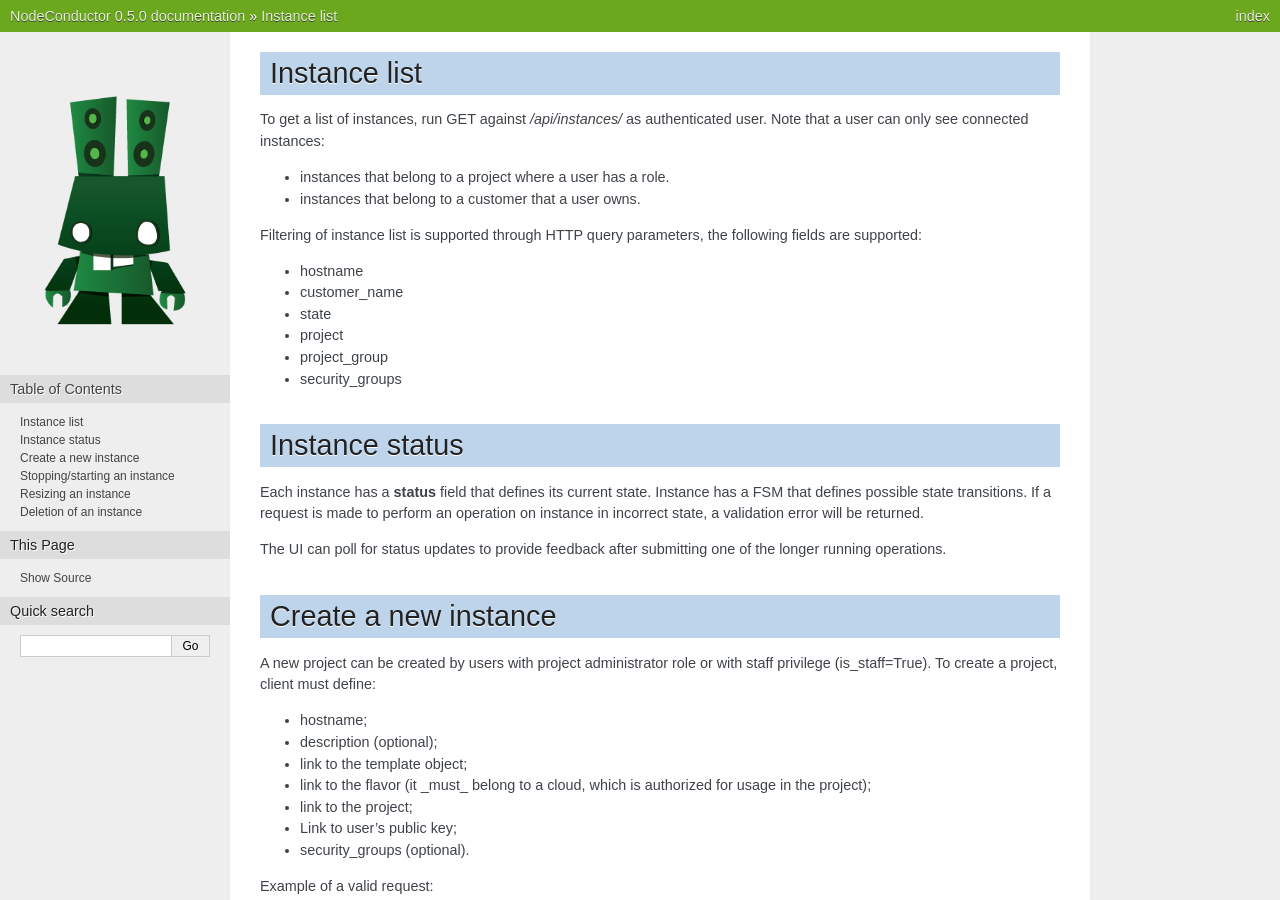
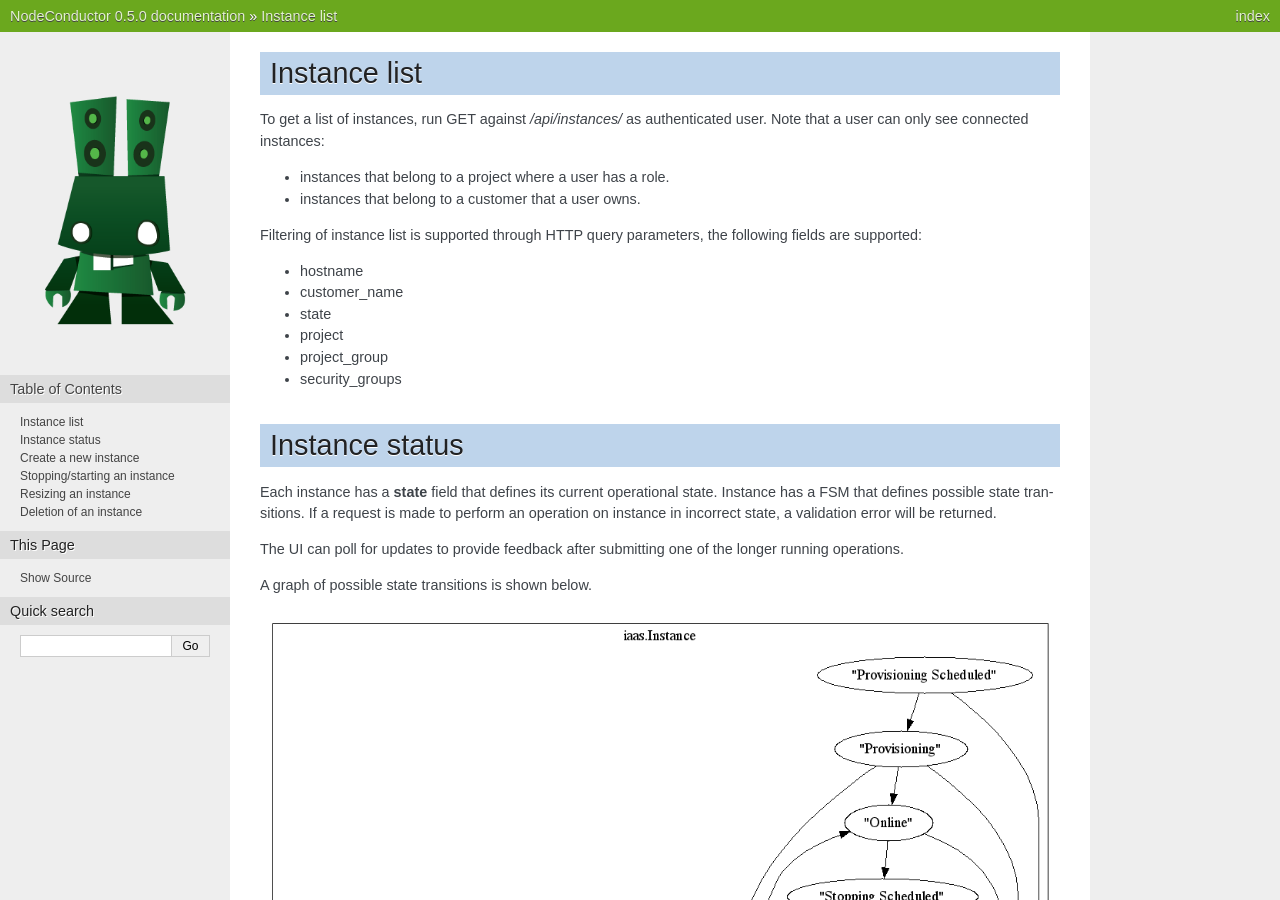
Before and after one commit to opennode/waldur-core, a Sphinx documentation site: the page built from docs/api/instance.rst, in a window 1280 px wide and 900 px high. Built offline with Sphinx 7.4.7, drawn with Linux system fonts in a browser that asks for light colours.

Commit message:
Improve instance state transition documentation

```diff
--- a/docs/api/instance.rst
+++ b/docs/api/instance.rst
@@ -20,11 +20,15 @@ Filtering of instance list is supported through HTTP query parameters, the follo
 Instance status
 ---------------
 
-Each instance has a **status** field that defines its current state. Instance has a FSM that defines possible
+Each instance has a **state** field that defines its current operational state. Instance has a FSM that defines possible
 state transitions. If a request is made to perform an operation on instance in incorrect state, a validation
 error will be returned.
 
-The UI can poll for status updates to provide feedback after submitting one of the longer running operations.
+The UI can poll for updates to provide feedback after submitting one of the longer running operations.
+
+A graph of possible state transitions is shown below.
+
+.. image:: ../images/instance-states.png
 
 Create a new instance
 ---------------------
```
